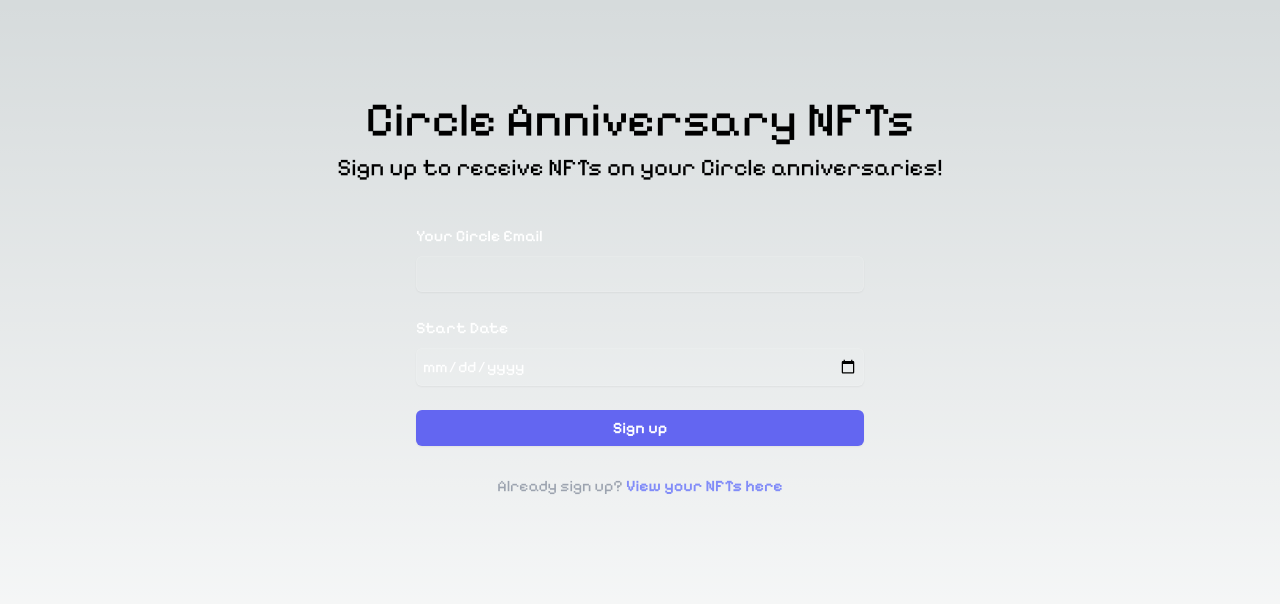
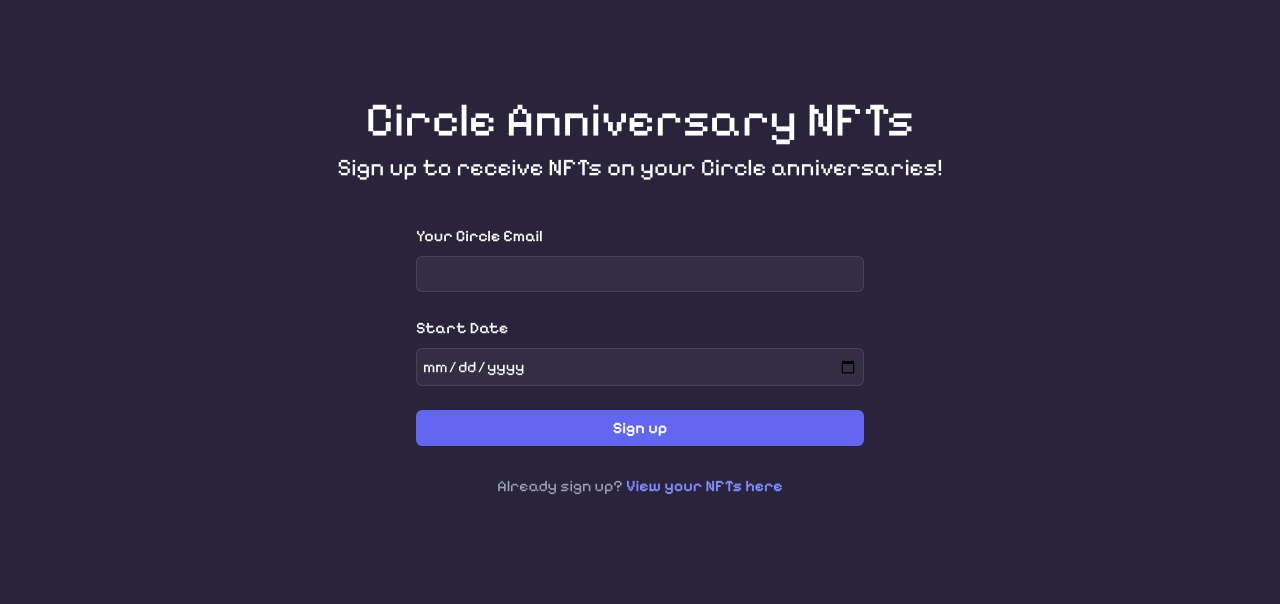
Before and after one commit to MarkoCenCircle/circle-employee-anniversary-nft, a Next.js app: page / in a window 1280 px wide. Shown: the top 604 px of the page. Built offline with nearby package versions, Linux system fonts and the light colour scheme.

Commit message:
fix: dark mode

```diff
--- a/styles/globals.css
+++ b/styles/globals.css
@@ -3,17 +3,9 @@
 @tailwind utilities;
 
 :root {
-  --foreground-rgb: 0, 0, 0;
-  --background-start-rgb: 214, 219, 220;
-  --background-end-rgb: 255, 255, 255;
-}
-
-@media (prefers-color-scheme: dark) {
-  :root {
-    --foreground-rgb: 255, 255, 255;
-    --background-start-rgb: 41, 35, 59;
-    --background-end-rgb: 41, 35, 59;
-  }
+  --foreground-rgb: 255, 255, 255;
+  --background-start-rgb: 41, 35, 59;
+  --background-end-rgb: 41, 35, 59;
 }
 
 body {
```
